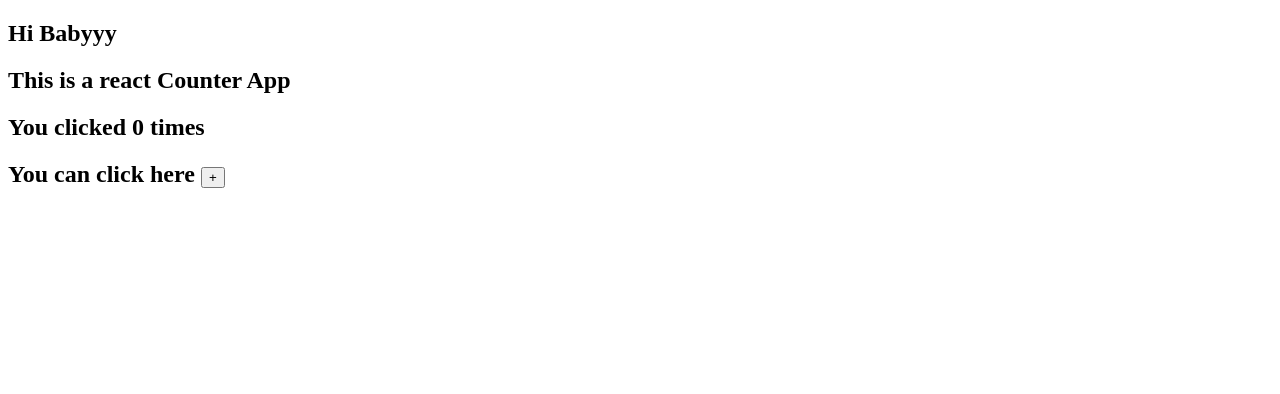
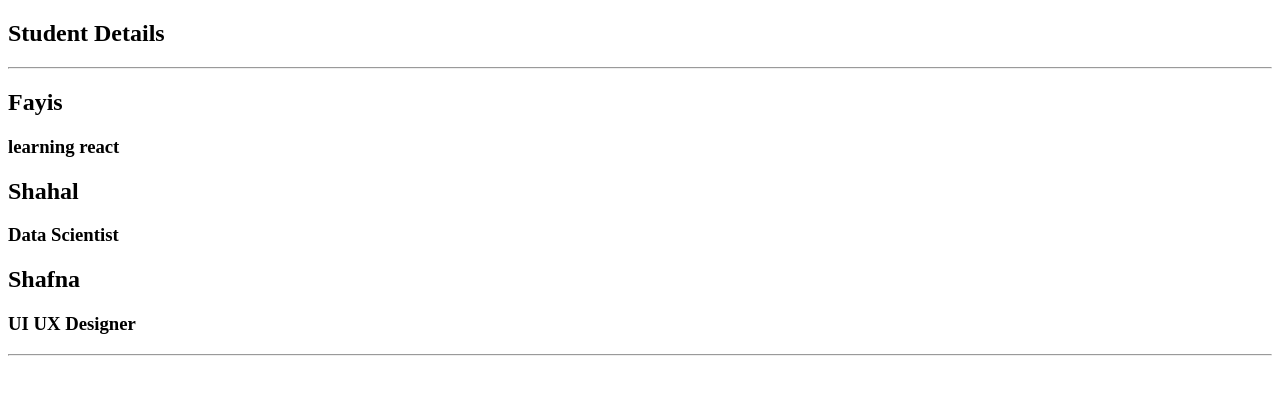
Before and after one commit to fayisdotdev/learn_react, a React (Vite) app: page / in a window 1280 px wide. Shown: the top 394 px of the page. Built offline with nearby package versions, Linux system fonts and the light colour scheme.

Commit message:
maps in react js

```diff
--- a/src/App.jsx
+++ b/src/App.jsx
@@ -1,20 +1,32 @@
-import { useState } from "react";
+import StudnetsComponent from "./components/StudentsComponent.jsx";
 
 export default function App() {
-  const increment = () => {
-    setCount(count + 1);
-    console.log("Count is: ", count);
-  };
-  const [count, setCount] = useState(0); // useState is a Hook that lets you add React state to function components. setState is a function that lets you update the state. You can pass an initial state to useState. The initial state is 0 in this case.
+  const datum = [
+    {
+      name: "Fayis",
+      description: "learning react",
+    },
+    {
+      name: "Shahal",
+      description: "Data Scientist",
+    },
+    {
+      name: "Shafna",
+      description: "UI UX Designer",
+    },
+  ];
   return (
     <div>
-      <h2>Hi Babyyy</h2>
-      <h2>This is a react Counter App</h2>
-      <h2>You clicked {count} times</h2>
-      <h2>
-        You can click here <button onClick={increment}>+</button>{" "}
-      </h2>
-      {/* <h1>{count}</h1> */}
+      <h2>Student Details</h2>
+      <hr />
+      {datum.map((showDetails) => (
+        <StudnetsComponent
+          name={showDetails.name}
+          description={showDetails.description}
+        />
+
+      ))}
+      <hr/>
     </div>
   );
 }
--- /dev/null
+++ b/src/components/StudentsComponent.jsx
@@ -0,0 +1,8 @@
+export default function StudnetsComponent({ name, description }) {
+  return (
+    <div>
+      <h2>{name}</h2>
+      <h3>{description}</h3>
+    </div>
+  );
+}
```
